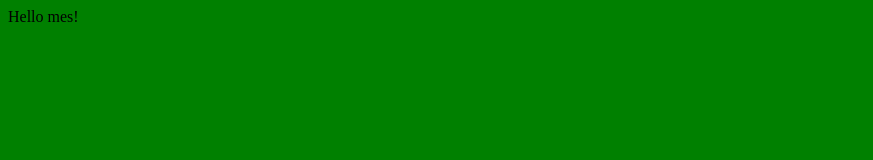
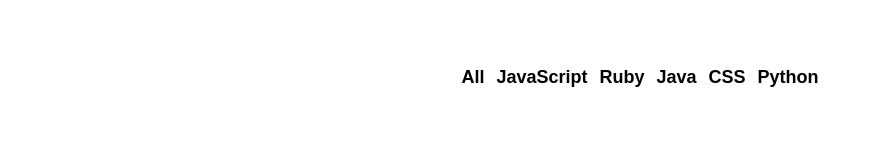
Before and after one commit to memins/github-repos, a React app: page / in a window 1280 px wide. Shown: the whole page, without its empty margins (0-873 px from the left). Built offline with nearby package versions, Linux system fonts and the light colour scheme.

Commit message:
added subnav ( popular repos )

```diff
--- /dev/null
+++ b/app/components/Popular.js
@@ -0,0 +1,17 @@
+import React from "react";
+
+export default class Popular extends React.Component {
+  render() {
+    const languages = ["All", "JavaScript", "Ruby", "Java", "CSS", "Python"];
+
+    return (
+      <ul className="flex-center">
+        {languages.map((language) => (
+          <li key={language}>
+            <button className="btn-clear nav-link">{language}</button>
+          </li>
+        ))}
+      </ul>
+    );
+  }
+}
--- a/app/index.css
+++ b/app/index.css
@@ -1,3 +1,44 @@
+html,
+body,
+#app {
+  margin: 0;
+  height: 100%;
+  width: 100%;
+}
+
 body {
-  background: green;
+  font-family: -apple-system, BlinkMacSystemFont, "Segoe UI", Roboto, Helvetica,
+    Arial, sans-serif;
 }
+
+ul {
+  padding: 0;
+}
+
+li {
+  list-style-type: none;
+}
+
+.container {
+  max-width: 1200px;
+  margin: 0 auto;
+  padding: 50px;
+}
+
+.flex-center {
+  display: flex;
+  justify-content: center;
+  align-items: center;
+}
+
+.btn-clear {
+  border: none;
+  background: transparent;
+}
+
+.nav-link {
+  font-size: 18px;
+  font-weight: bold;
+  text-decoration: none;
+  color: inherit;
+}
--- a/app/index.js
+++ b/app/index.js
@@ -1,10 +1,15 @@
 import React from "react";
 import ReactDOM from "react-dom";
 import "./index.css";
+import Popular from "./components/Popular";
 
 class App extends React.Component {
   render() {
-    return <div>Hello mes!</div>;
+    return (
+      <div className="container">
+        <Popular />
+      </div>
+    );
   }
 }
 
```
